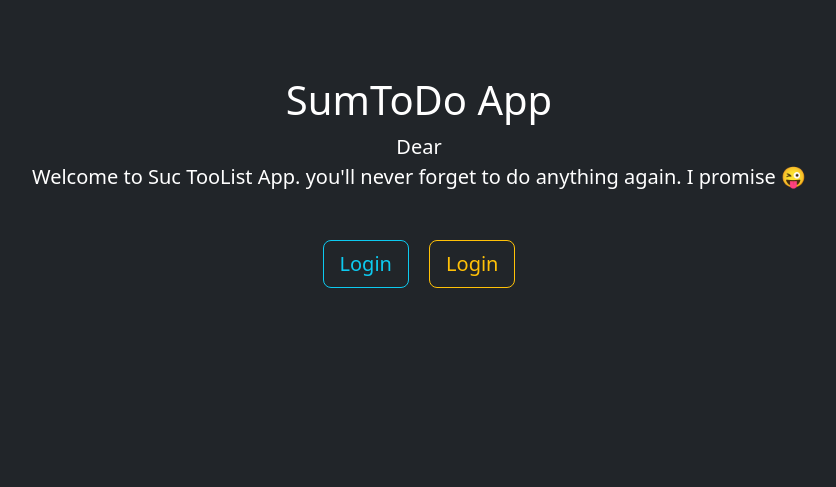
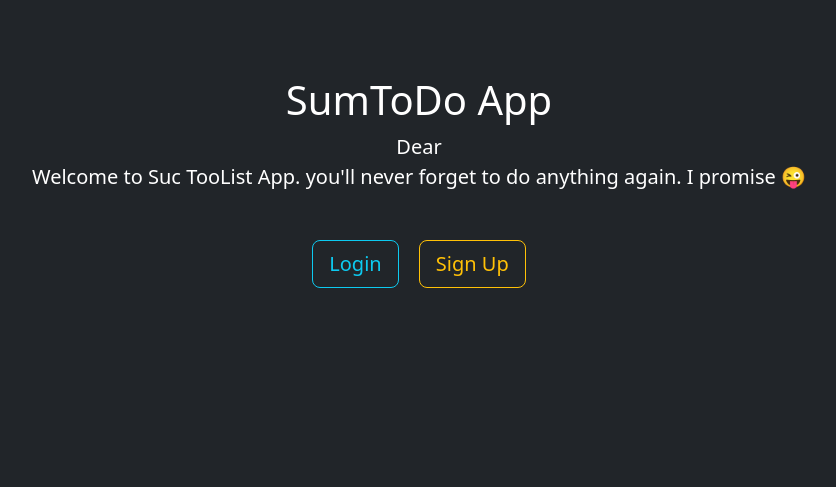
Before and after one commit to suskidee/todolist, a Django app: page / in a window 1280 px wide. Shown: the part 211-698 px from the top of the page, without its empty margins (221-1057 px from the left). Run offline with Django 4.2, Linux system fonts and the light colour scheme; some libraries are stand-ins or nearby versions.

Commit message:
final commit

```diff
--- a/templates/home.html
+++ b/templates/home.html
@@ -23,7 +23,7 @@
       <a href="{% url 'view' %}"><button type="button" class="btn btn-outline-warning btn-lg mx-2 my-3"> View Todo List </button></a>
       {% else %}
       <a href="{% url 'login' %}"><button type="button" class="btn btn-outline-info btn-lg mx-2">Login</button></a>
-      <a href="{% url 'register' %}"><button type="button" class="btn btn-outline-warning btn-lg mx-2">Login</button></a>
+      <a href="{% url 'register' %}"><button type="button" class="btn btn-outline-warning btn-lg mx-2">Sign Up</button></a>
 
       {% endif %}
     </div>
```
